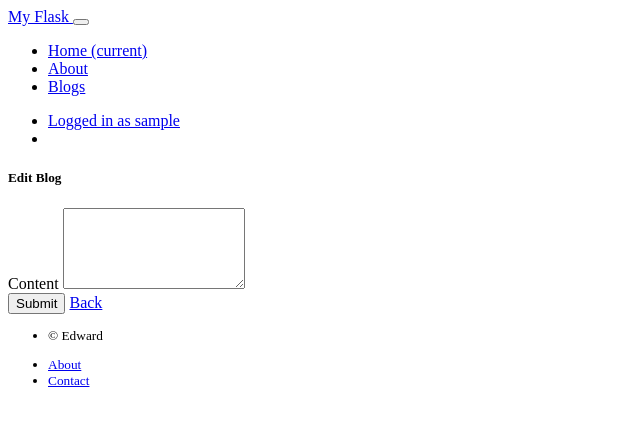
After one commit to edward01/flask_starter, a Flask app: template myflask/templates/posts/edit.html in a window 1280 px wide. The commit adds this page. Shown: the top 426 px of the page, without its empty margins (0-640 px from the left). Run offline with Flask 2, Linux system fonts and the light colour scheme; the template is opened without the code that fills it: values that come from a table or form of the project are taken from there, others are empty; the visitor is signed in with stand-in values (Sample User, id 1); data comes from the database, SQL or seed files in the repository; parts of the project's set-up code (start-up, migrations or seed data) failed here and were passed over.

Commit message:
added blogs page

```diff
--- a/myflask/posts/forms.py
+++ b/myflask/posts/forms.py
@@ -0,0 +1,33 @@
+from flask_wtf import FlaskForm
+from wtforms import StringField
+from wtforms.validators import DataRequired
+
+from myflask.posts.models import Post
+
+class PostForm(FlaskForm):
+    body = StringField('body', validators=[DataRequired()])
+
+    def __init__(self, *args, **kwargs):
+        """Create instance."""
+        super(PostForm, self).__init__(*args, **kwargs)
+        # self.post = None
+
+    def validate(self):
+        """Validate the form."""
+        initial_validation = super(PostForm, self).validate()
+        if not initial_validation:
+            return False
+
+        # self.user = User.query.filter_by(username=self.username.data).first()
+        # if not self.user:
+        #     self.username.errors.append("Unknown username")
+        #     return False
+
+        # if not self.user.check_password(self.password.data):
+        #     self.password.errors.append("Invalid password")
+        #     return False
+
+        # if not self.user.active:
+        #     self.username.errors.append("User not activated")
+        #     return False
+        return True
--- a/myflask/posts/views.py
+++ b/myflask/posts/views.py
@@ -8,11 +8,16 @@ from flask import (
     render_template,
     request,
     url_for,
+    session,
 )
-from myflask.extensions import login_manager
-from myflask.utils import flash_errors
+from flask_login import current_user, login_required
+
+from ..extensions import login_manager
+from ..utils import flash_errors
+from ..public.forms import LoginForm
+from ..user.models import User
+from .forms import PostForm
 from .models import Post
-from ..user.models import User
 
 blueprint = Blueprint("posts", __name__, url_prefix="/posts", static_folder="../static")
 
@@ -26,14 +31,44 @@ def load_user(user_id):
 @blueprint.route("/", methods=["GET", "POST"])
 def index():
     current_app.logger.info("Hello from the posts page!")
-    # Handle logging in
+    form = PostForm()
     if request.method == "POST":
-        # if form.validate_on_submit():
-        #     login_user(form.user)
-        #     flash("You are logged in.", "success")
-        #     redirect_url = request.args.get("next") or url_for("user.members")
-        #     return redirect(redirect_url)
-        # else:
-        #     flash_errors(form)
-        pass
-    return render_template("posts/index.html")
+        if form.validate_on_submit():
+            user = User.get_by_id(current_user.get_id())
+            Post.create(
+                body=form.body.data,
+                user=user,
+            )
+            flash("Blog created", "success")
+            return redirect(url_for(".index"))
+        else:
+            flash_errors(form)
+    form = LoginForm()
+    posts = Post.query.all()
+    return render_template("posts/index.html", form=form, posts=posts)
+
+
+@blueprint.route("/add")
+@login_required
+def add():
+    current_app.logger.info("Add page")
+    form = PostForm()
+    return render_template("posts/add.html", form=form)
+
+
+@blueprint.route("/<int:post_id>", methods=["GET", "POST"])
+@login_required
+def edit(post_id):
+    current_app.logger.info("Hello from the posts edit page!")
+    form = PostForm()
+    post = Post.get_by_id(post_id)
+    if request.method == "POST":
+        if form.validate_on_submit():
+            post.update(
+                body=form.body.data,
+            )
+            flash("Blog updated", "success")
+            return redirect(url_for(".edit", post_id=post.id))
+        else:
+            flash_errors(form)
+    return render_template("posts/edit.html", form=form, post=post)
--- a/myflask/templates/footer.html
+++ b/myflask/templates/footer.html
@@ -1,7 +1,7 @@
 <footer>
   <small>
   <ul class="company">
-    <li>© Edward Jose</li>
+    <li>© Edward</li>
   </ul>
 
     <ul class="footer-nav">
--- a/myflask/templates/nav.html
+++ b/myflask/templates/nav.html
@@ -18,7 +18,7 @@
       <li class="nav-item {% if request.endpoint == 'public.about' %}active{% endif %}">
         <a class="nav-link" href="{{ url_for('public.about') }}">About</a>
       </li>
-      <li class="nav-item {% if request.endpoint == 'posts.index' %}active{% endif %}">
+      <li class="nav-item {% if 'posts.' in request.endpoint %}active{% endif %}">
         <a class="nav-link" href="{{ url_for('posts.index') }}">Blogs</a>
       </li>
     </ul>
--- /dev/null
+++ b/myflask/templates/posts/edit.html
@@ -0,0 +1,28 @@
+{% extends "layout.html" %}
+{% block page_title %}Edit Blog{% endblock %}
+
+{% block content %}
+<div class="container m-5">
+    <div class="row">
+        <div class="col-lg-6 offset-lg-3">
+            <div class="card bg-light mb-3">
+                <div class="card-body">
+                    <h5 class="card-title">Edit Blog</h5>
+                    <form method="POST" action="{{ url_for('.edit', post_id=post.id) }}">
+                        {{ form.csrf_token }}
+                        <div class="form-group">
+                            <label for="exampleFormControlTextarea1">Content</label>
+                            <textarea class="form-control" name="body" id="exampleFormControlTextarea1" rows="5" required>{{ post.body }}</textarea>
+                        </div>
+                        <div class="form-group text-right">
+                            <button type="submit" class="btn btn-primary"><i class="fa fa-check" aria-hidden="true"></i>
+                                Submit</button>
+                            <a href="{{ url_for('.index') }}" class="btn btn-secondary">Back</a>
+                        </div>
+                    </form>
+                </div>
+            </div>
+        </div>
+    </div><!-- /.row -->
+</div>
+{% endblock %}
--- a/todo.txt
+++ b/todo.txt
@@ -22,6 +22,10 @@ Extra Features:
 - Heroku deployment
 - Docker deployment
 =======================================================================
+
+To clarify:
+-------------
+1. how to add js/css assets
 =======================================================================
 
 / bootstrap template
```
Also changed, not shown: myflask/templates/posts/add.html (added, +27 -0 lines), myflask/templates/posts/index.html (+38 -3 lines).
